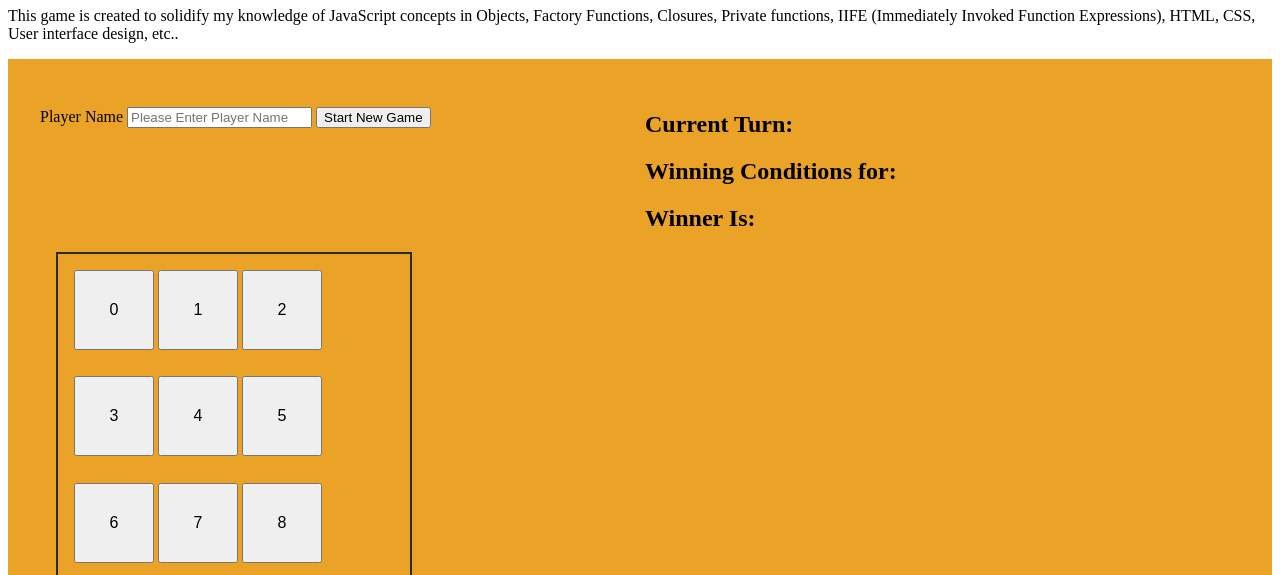
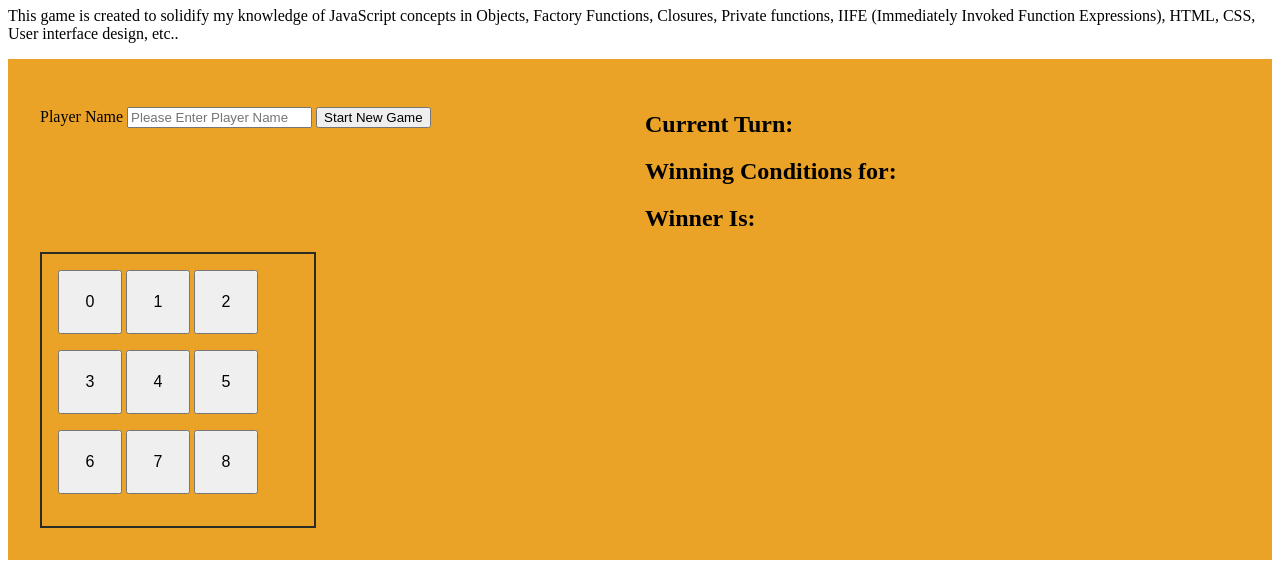
Before and after one commit to 1Amal/JavaScript-TicTacToe, a plain HTML site: page index.html in a window 1280 px wide. Shown: the part 81-656 px from the top of the page. Drawn offline with Linux system fonts and the light colour scheme.

Commit message:
Checkpoint working game, updated CSS for UI improvements

```diff
--- a/Styles.css
+++ b/Styles.css
@@ -21,9 +21,9 @@ h1
 {
     display: grid;
     border: 2px #252b26f9 solid;
-    width:20rem;
-    height:20rem;
-    margin-left:1rem;
+    width:15rem;
+    height:15rem;
+    /* margin-left:1rem; */
     padding:1rem;
 }
 
@@ -38,7 +38,7 @@ h1
 
 
 
-.gameStatus
+/* .gameStatus
 {
 
 }
@@ -47,7 +47,7 @@ h1
 .gameControl
 {
 
-}
+} */
 
 .boardInfo, td, tr
 {
@@ -58,9 +58,9 @@ border-collapse: collapse;
 
 .gameBoardContainer button
 {
-    padding:1rem;
-    width:5rem;
-    height: 5rem;
+    /* padding:1rem; */
+    width:4rem;
+    height: 4rem;
     font-size: 1rem;
 }
 
```
